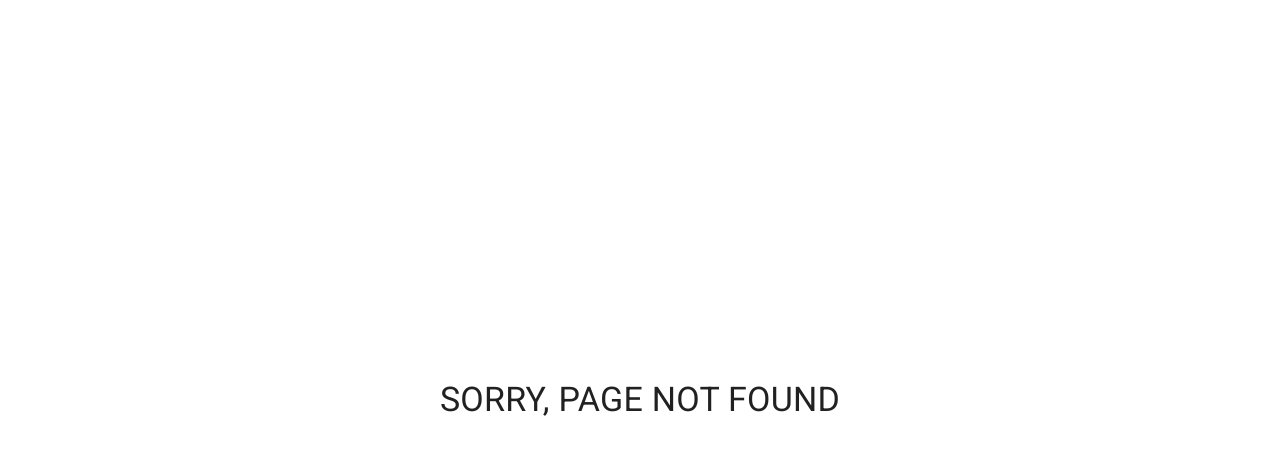
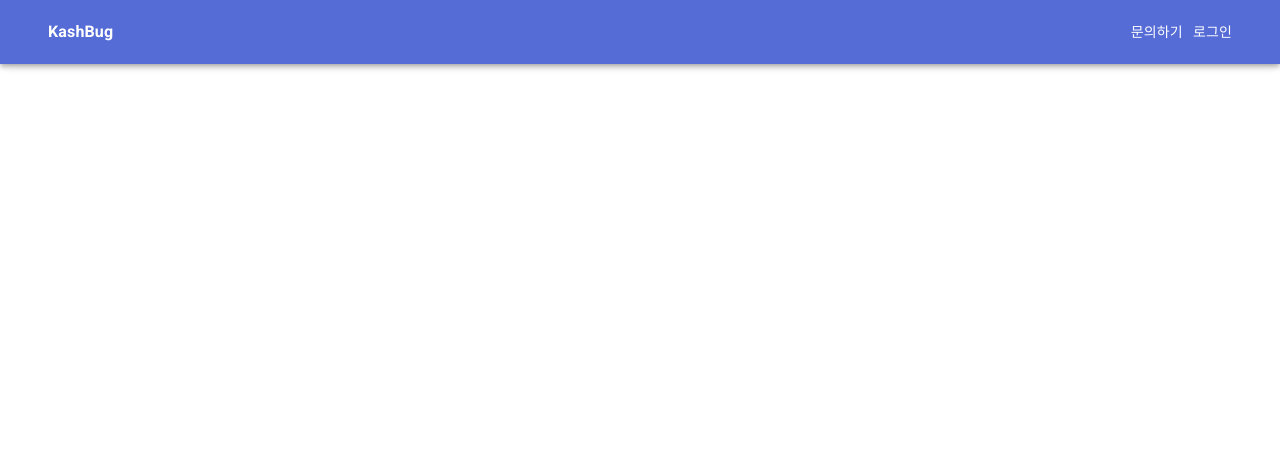
Before and after one commit to kashbug/kashbug-frontend, a Next.js app: page /project/add/1 in a window 1280 px wide. Before the commit this address had no page. Shown: the top 454 px of the page. Built offline with nearby package versions, Linux system fonts and the light colour scheme.

Commit message:
[project-add] 프로젝트 컨테이너 추가

```diff
--- /dev/null
+++ b/src/containers/project/add/ProjectAddContainer.tsx
@@ -0,0 +1,22 @@
+import styled from "styled-components";
+
+const AddWrap = styled.div`
+    position: fixed;
+  width: 100%;
+  margin: 0 auto;
+  left: 0;
+  right: 0;
+  display: flex;
+  background-color: red;
+  padding: 20px 50px;
+  border-radius: 40px;
+  border:1px solid red;
+`;
+
+const ProjectAddContainer = () => {
+    return (
+        <AddWrap>body</AddWrap>
+    );
+};
+
+export default ProjectAddContainer;
--- /dev/null
+++ b/src/pages/project/add/[step].tsx
@@ -0,0 +1,23 @@
+import { NextPageContext } from 'next';
+import NavBar from "../../../containers/layout/navbar";
+import ProjectAddContainer from "../../../containers/project/add/ProjectAddContainer";
+
+interface StepProps {
+    asPath?: string;
+}
+
+const Step = ({ asPath }: StepProps) => {
+    return(
+        <>
+            <NavBar />
+            <ProjectAddContainer />
+        </>
+    );
+};
+
+Step.getInitialProps = async (ctx: NextPageContext) => {
+    const { asPath } = ctx
+    return { asPath };
+}
+
+export default Step;
```
